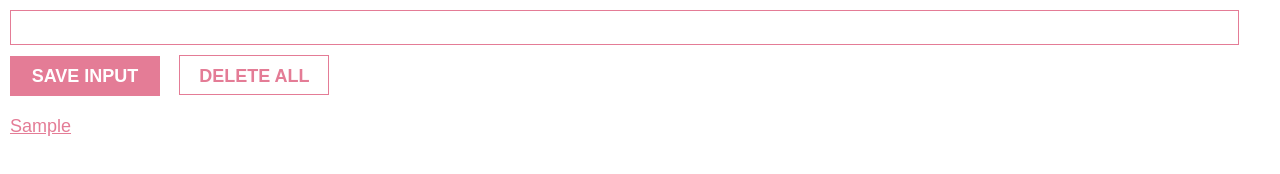
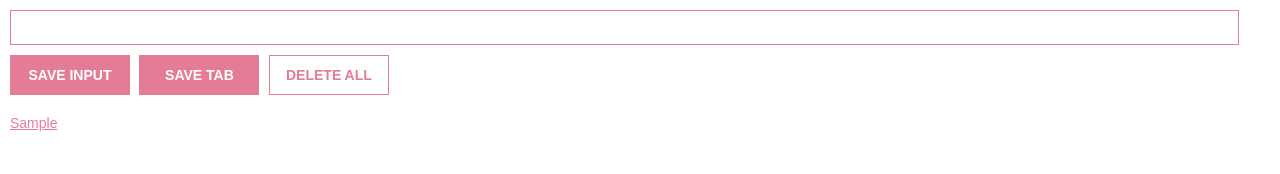
Before and after one commit to Patka879/lead-extension, a browser extension: page index.html in a window 1280 px wide. Both pictures are taken after typing "Sample" into the empty fields and a click on the button "SAVE INPUT". Drawn offline with Linux system fonts and the light colour scheme.

Commit message:
chrome tabs api added, functionality of tabs button added

```diff
--- a/index.html
+++ b/index.html
@@ -10,6 +10,7 @@
   <body>
   <input id="input-el">
   <button id="save-btn">SAVE INPUT</button>
+  <button id = "tab-btn">SAVE TAB</button>
   <button id="delete-btn">DELETE ALL</button>
   <ul id="ul-el"></ul>
 	<script src="index.js"></script>
--- a/index.js
+++ b/index.js
@@ -1,10 +1,10 @@
 "use strict"
 
 let myLeads = []
-let oldLeads =[]
 const input = document.getElementById("input-el")
 const saveButton = document.getElementById("save-btn")
 const deleteButton = document.getElementById("delete-btn")
+const tabButton = document.getElementById("tab-btn")
 const ulEl = document.getElementById("ul-el")
 const leadsFromLocalStorage = JSON.parse(localStorage.getItem("myLeads"))
 
@@ -39,3 +39,11 @@ deleteButton.addEventListener("dblclick", function() {
     localStorage.clear()
     render(myLeads)
 })
+
+tabButton.addEventListener("click", function() {
+    chrome.tabs.query({active: true, currentWindow: true}, function(tabs) {
+        myLeads.push(tabs[0].url)
+        localStorage.setItem("My Leads", JSON.stringify(myLeads))
+        render(myLeads)
+     })
+})
--- a/style.css
+++ b/style.css
@@ -1,6 +1,6 @@
 body {
     margin: 0;
-    min-width: 400px;
+    min-width: 420px;
     font-family: Arial, Helvetica, sans-serif;
 }
 
@@ -20,44 +20,46 @@ input:focus {
 }
 
 button {
-    width: 150px;
+    width: 120px;
     height: 40px;
     border: none;
-    font-size: 18px;
+    font-size: 14px;
     font-weight: 550;
     padding: 10px 15px;
-    cursor: pointer
+    cursor: pointer;
+    border: 1px solid rgb(228, 124, 150);
+    margin-left: 5px;
 }
 
 #save-btn {
-    margin: 0 10px;
+    margin-left: 10px
+}
+
+#save-btn, #tab-btn {
     color: white;
     background-color: rgb(228, 124, 150);
 }
 
-#save-btn:hover {
+#save-btn:hover, #tab-btn:hover {
     background-color: white;
     color:rgb(228, 124, 150);
-    border: 1px solid rgb(228, 124, 150);
     transition: all .15s;
 }
 
 #save-btn:active {
-        background: rgb(195, 104, 126);
+    background: rgb(195, 104, 126);
 }
 
 #delete-btn {
     background-color: white;
     color: rgb(228, 124, 150);
-    margin-left: 5px;
-    border: 1px solid rgb(228, 124, 150)
+    margin-right: 10px;
 }
 
 #delete-btn:hover {
     background-color: rgb(228, 124, 150);
     color: white;
-    border: none;
-    transition: all .5s;
+    transition: all .15s;
 }
 
 #delete-btn:active {
@@ -72,7 +74,7 @@ ul {
 
 li {
     margin-top: 5px;
-    font-size: 18px;
+    font-size: 14px;
 }
 
 a {
```
Also changed, not shown: manifest.json.
